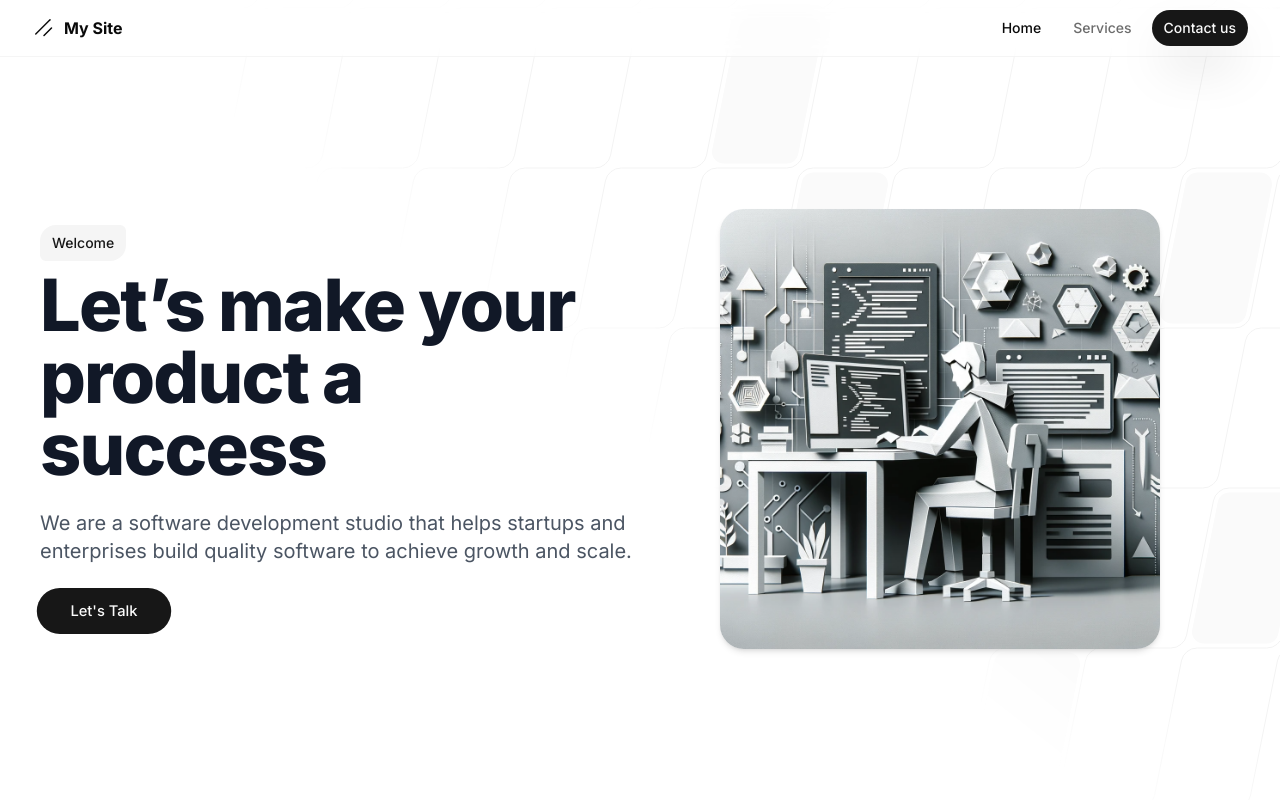
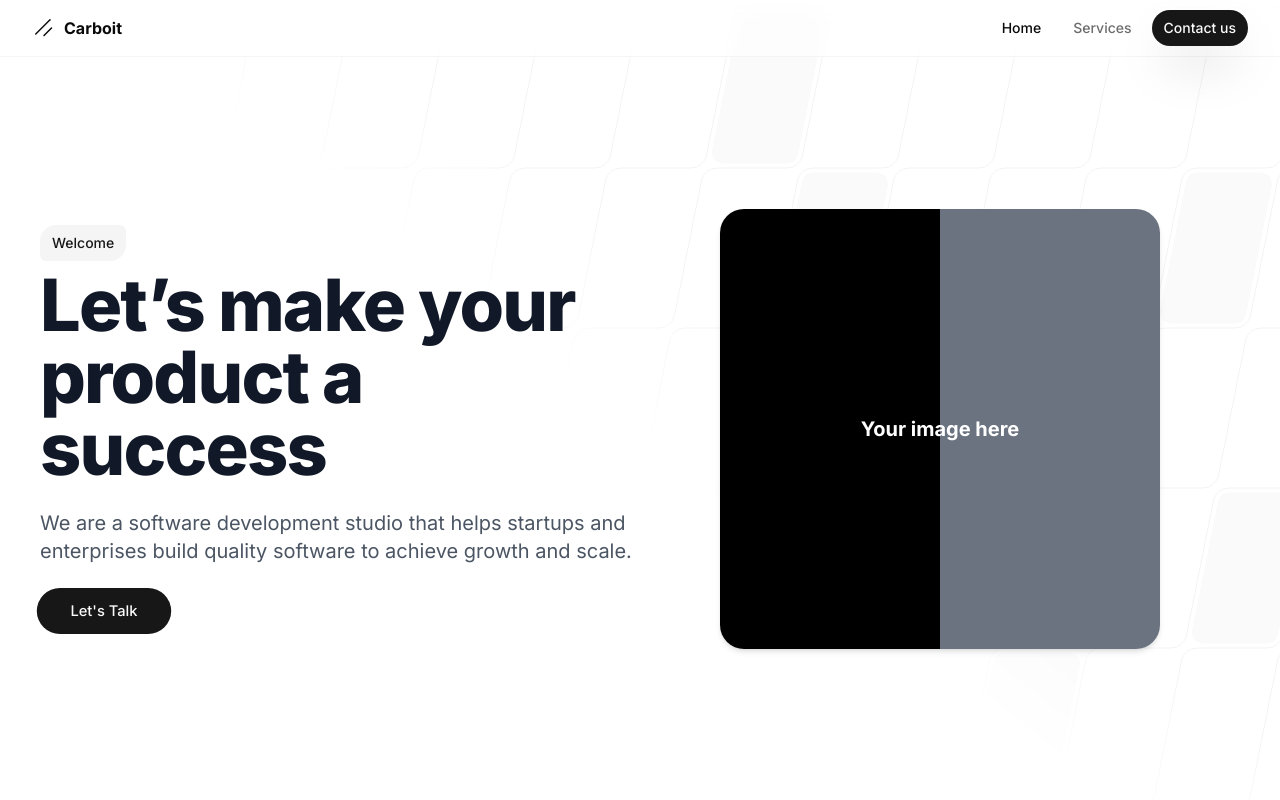
Before and after one commit to luiscarbonel1991/carboit, a Next.js app: page / in a window 1280 px wide. Shown: the top 800 px of the page. Built offline with nearby package versions, Linux system fonts and the light colour scheme.

Commit message:
Update Site Config and move heading-form.tsx

```diff
--- a/app/(marketing)/_components/hero.tsx
+++ b/app/(marketing)/_components/hero.tsx
@@ -1,4 +1,3 @@
-import Image from "next/image";
 import Link from "next/link";
 import {Button} from "@/components/ui/button";
 import SvgBackground from "@/components/svg-background";
@@ -12,15 +11,28 @@ export const Hero = () => {
             <main className="isolate container grid lg:grid-cols-2 place-items-center pt-32 md:pb-24 px-4 md:px-10">
                 <SvgBackground/>
 
-                <picture className="py-6 md:order-1 hidden md:block">
+
+                <div className="py-6 md:order-1 hidden md:block">
+                    {/*
+                    Put your image here and uncomment the code below and remove the code after it
                     <Image
-                        src="/static/images/marketing/hero_v3.png"
+                        src="/static/images/marketing/your-image-here.png"
                         alt="A Developer in front of a computer developing software"
                         height={440}
                         width={440}
                         className="rounded-3xl shadow-md"
-                    />
-                </picture>
+                    />*/}
+                    <div className="relative h-[440px] w-[440px] rounded-3xl shadow-md overflow-hidden">
+                        <div className="flex h-full">
+                            <div className="w-1/2 bg-black"></div>
+                            <div className="w-1/2 bg-gray-500"></div>
+                        </div>
+                        <div className="absolute inset-0 flex items-center justify-center">
+                            <span className="text-xl font-bold text-white">Your image here</span>
+                        </div>
+                    </div>
+                </div>
+
                 <aside>
                     <Button variant="secondary" className="mb-2 rounded-tl-2xl rounded-br-2xl"
                             size="sm">
--- a/app/(marketing)/contact/page.tsx
+++ b/app/(marketing)/contact/page.tsx
@@ -1,5 +1,5 @@
 import {ContactForm} from "@/app/(marketing)/contact/contact-form";
-import {HeadingForm} from "@/app/(marketing)/contact/heading-form";
+import {HeadingForm} from "@/components/heading-form";
 import SvgBackground from "@/components/svg-background";
 
 const ContactPage = () => {
--- a/config/site-keywork.ts
+++ b/config/site-keywork.ts
@@ -1,6 +1,8 @@
 
 
 export const siteKeywords = [
+    'Carboit',
+    'DevLach',
     'Digital Marketing',
     'SEO',
     'Social Media',
@@ -8,4 +10,10 @@ export const siteKeywords = [
     'Web Development',
     'Content Marketing',
     'Email Marketing',
+    'shadcn',
+    'tailwindcss',
+    'nextjs',
+    'typescript',
+    'reactjs',
+    'javascript',
 ] as string[];
--- a/config/site.ts
+++ b/config/site.ts
@@ -1,8 +1,8 @@
 import { siteKeywords } from "./site-keywork";
 
 export const siteConfig = {
-    name: 'My Site',
-    description: 'My site description',
+    name: 'Carboit',
+    description: 'Free, open-source Next.js template with Shadcn and Tailwind for swift and modern web development.',
     siteUrl: process.env.WEB_SITE_URL || 'http://localhost:3000',
     ogImage: `${process.env.WEB_SITE_URL}/og-image.png`, // Add your own image in the /public folder
     socialNetworks: { // Add your own social networks
```
Also changed, not shown: components/heading-form.tsx (renamed from app/(marketing)/contact/heading-form.tsx), public/og-image.png, public/static/images/marketing/hero_v5.png (added).
